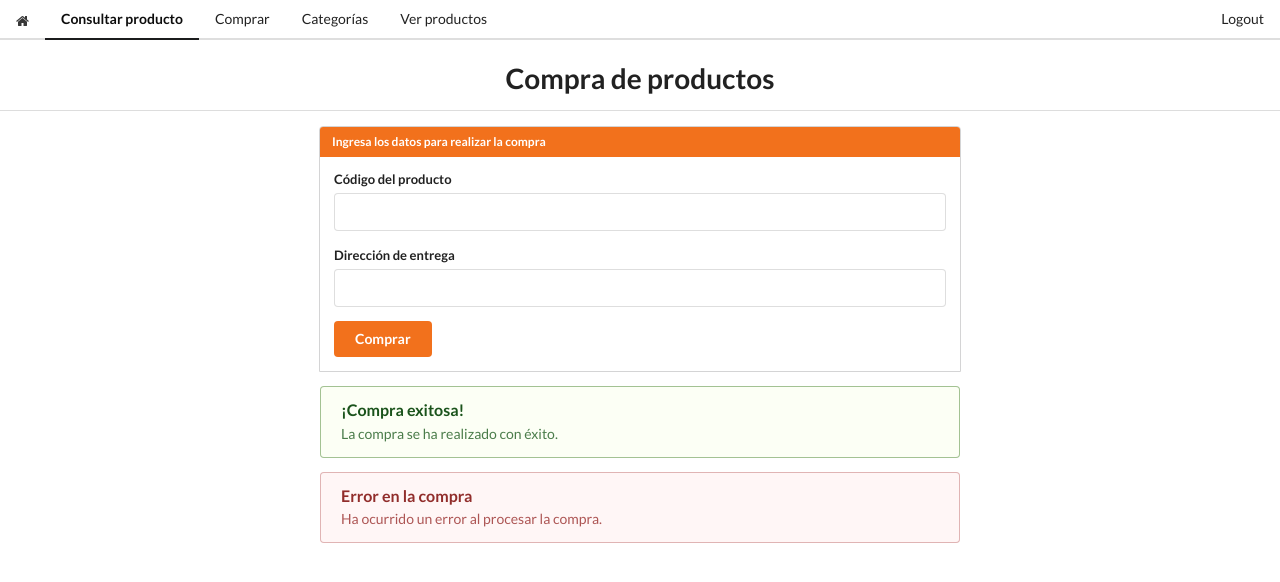
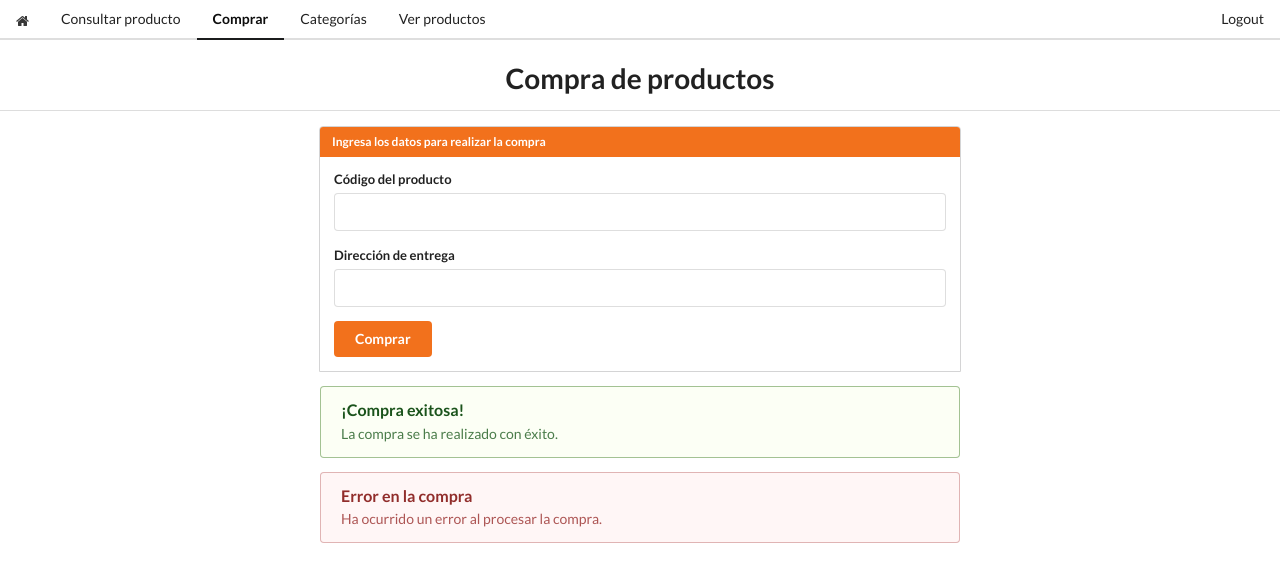
Before and after one commit to javierlopeza/iic2173-grupo3-web, an Angular app: page /order in a window 1280 px wide. Shown: the top 582 px of the page. Built offline with nearby package versions, Linux system fonts and the light colour scheme.

Commit message:
fix active pages

```diff
--- a/src/app/categories/categories.component.html
+++ b/src/app/categories/categories.component.html
@@ -1,4 +1,4 @@
-<app-navbar></app-navbar>
+<app-navbar [pagesStatus] = "active"></app-navbar>
 
 <ul>
     <li *ngFor="let category of categories">
--- a/src/app/categories/categories.component.ts
+++ b/src/app/categories/categories.component.ts
@@ -11,6 +11,8 @@ import { ApiService } from '../api.service'
 export class CategoriesComponent implements OnInit {
   public data:any;
   public categories: any;
+  public active: any = { home: "ui icon button item", product: "item",
+   order: "item",categories: "item active", products: "item"};
 
   constructor(private api: ApiService) {
 
@@ -26,7 +28,7 @@ export class CategoriesComponent implements OnInit {
       this.data = res;
       this.categories = this.data.map( x => [x.context, x.area, x.group] );
 
-      console.log(this.data);
+      //console.log(this.data);
     }, (err) => {
       console.log(err);
 
--- a/src/app/home/home.component.html
+++ b/src/app/home/home.component.html
@@ -1,4 +1,4 @@
-<app-navbar></app-navbar>
+<app-navbar [pagesStatus] = "active"></app-navbar>
 
 <div class="ui content">
 
--- a/src/app/home/home.component.ts
+++ b/src/app/home/home.component.ts
@@ -9,6 +9,8 @@ import { UserService } from '../user.service';
 export class HomeComponent implements OnInit {
 
   username: any;
+  public active: any = { home: "ui icon button item active",
+  product: "item", order: "item",categories: "item", products: "item"};
 
   constructor(private user: UserService) {
     this.username = this.user.getUsername();
--- a/src/app/navbar/navbar.component.html
+++ b/src/app/navbar/navbar.component.html
@@ -1,17 +1,17 @@
 <div class="ui secondary top pointing menu">
-	<button class="ui icon button item" routerLink="/home">
+	<button class= {{pagesStatus.home}} routerLink="/home">
 		<i class="home icon"></i>
 	</button>
-	<a class="item active" routerLink="/product">
+	<a class= {{pagesStatus.product}} routerLink="/product">
 		Consultar producto
 	</a>
-	<a class="item" routerLink="/order">
+	<a class= {{pagesStatus.order}} routerLink="/order">
 		Comprar
 	</a>
-	<a class="item" routerLink="/categories">
+	<a class= {{pagesStatus.categories}} routerLink="/categories">
 		Categorías
 	</a>
-	<a class="item" routerLink="/products">
+	<a class= {{pagesStatus.products}} routerLink="/products">
 		Ver productos
 	</a>
 	<div class="right menu">
--- a/src/app/order-form/order-form.component.html
+++ b/src/app/order-form/order-form.component.html
@@ -1,4 +1,4 @@
-<app-navbar></app-navbar>
+<app-navbar [pagesStatus] = "active"></app-navbar>
 
 <div class="ui content">
 
--- a/src/app/order-form/order-form.component.ts
+++ b/src/app/order-form/order-form.component.ts
@@ -12,6 +12,8 @@ export class OrderFormComponent implements OnInit {
 
   code = '';
   address = '';
+  public active: any =  { home: "ui icon button item", product: "item",
+   order: "item active",categories: "item", products: "item"};
 
   constructor( private router: Router, private user: UserService) {
   }
--- a/src/app/product-form/product-form.component.html
+++ b/src/app/product-form/product-form.component.html
@@ -1,4 +1,4 @@
-<app-navbar></app-navbar>
+<app-navbar [pagesStatus] = "active"></app-navbar>
 
 <div class="ui content">
 	<h1 class="main">Búsqueda de productos</h1>
--- a/src/app/product-form/product-form.component.ts
+++ b/src/app/product-form/product-form.component.ts
@@ -11,6 +11,8 @@ import { UserService } from '../user.service';
 export class ProductFormComponent implements OnInit {
 
   code = '';
+  public active: any = { home: "ui icon button item", product: "item active",
+   order: "item",categories: "item", products: "item"};
 
   constructor(private router: Router, private user: UserService) {
   }
--- a/src/app/products/products.component.html
+++ b/src/app/products/products.component.html
@@ -1,4 +1,4 @@
-<app-navbar></app-navbar>
+<app-navbar [pagesStatus] = "active"></app-navbar>
 
 <ul>
     <li *ngFor="let product of products">
--- a/src/app/products/products.component.ts
+++ b/src/app/products/products.component.ts
@@ -10,6 +10,8 @@ export class ProductsComponent implements OnInit {
 
   public data:any;
   public products:any;
+  public active: any = { home: "ui icon button item", product: "item",
+  order: "item",categories: "item", products: "item active"};
 
   constructor(private api: ApiService) { }
 
@@ -21,9 +23,9 @@ export class ProductsComponent implements OnInit {
 
     this.api.getData('productos').then(res => {
       this.data = res;
-      console.log(this.data);
+      //console.log(this.data);
       this.products = this.data.map( x => x.name);
-      console.log("products", this.products);
+      //console.log("products", this.products);
     }, (err) => {
       console.log(err);
 
```
Also changed, not shown: src/app/navbar/navbar.component.ts (+9 -1 lines).
